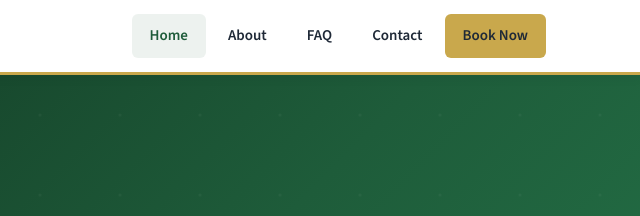
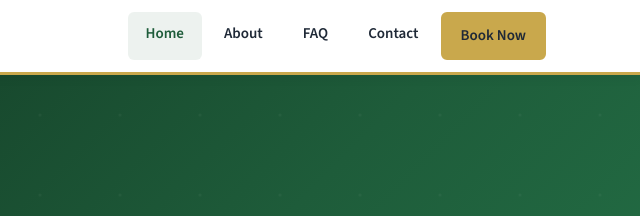
Before and after one commit to ThusaTJ/France-Airport-Taxi-VTC, a plain HTML site: page index.html in a window 1280 px wide. Shown: the top 216 px of the page, 640-1280 px from the left. Drawn offline with nearby package versions, Linux system fonts and the light colour scheme.

Commit message:
Initial commit

```diff
--- a/style.css
+++ b/style.css
@@ -132,11 +132,13 @@ p { margin-bottom: 0; }
 .book-now {
   background: var(--gold);
   color: var(--dark);
-  border-color: var(--gold);
+  padding: 6px 18px;
+  border: 2px solid var(--gold);
+  border-radius: 5px;
 }
 
 .book-now:hover {
-  border-color: var(--gold);
+  background: none;
   text-decoration: none;
 }
 
```
